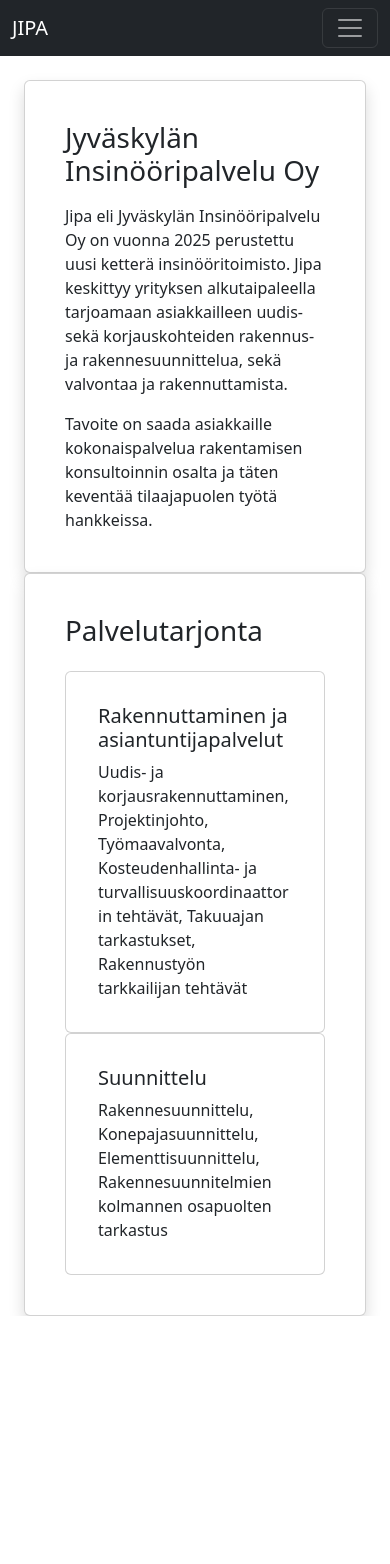
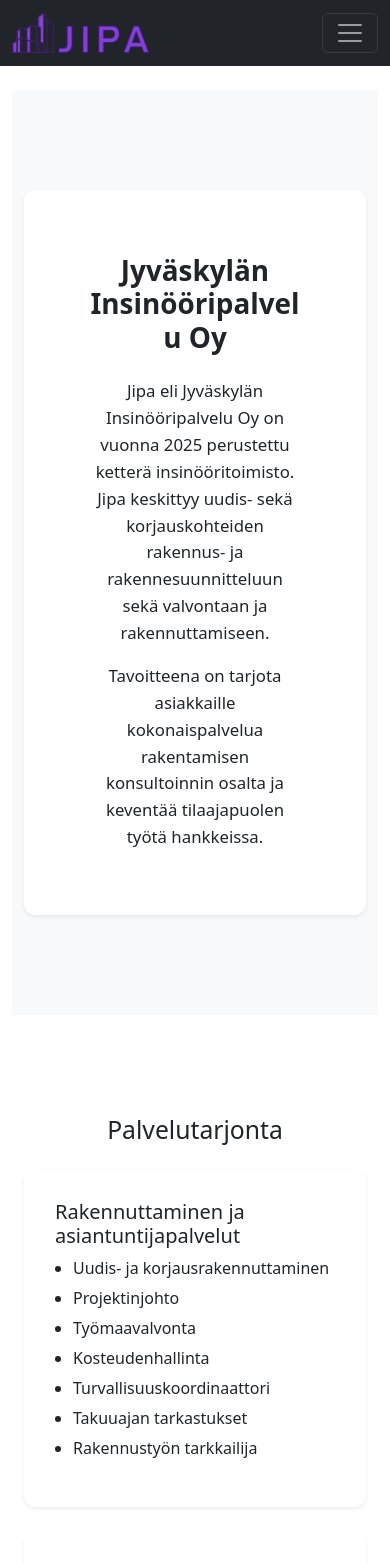
Before and after one commit to BigFatRat69/JiPaNaytto, a React (Vite) app in the folder frontend/: page / in a window 390 px wide. Shown: the top 1564 px of the page. Before the commit the page ends 1316 px from the top, so only its background shows below. Built offline with nearby package versions, Linux system fonts and the light colour scheme.

Commit message:
Add contacts page

```diff
--- a/frontend/src/App.jsx
+++ b/frontend/src/App.jsx
@@ -1,17 +1,20 @@
-import HomePage from "./components/HomePage";
+import HomePage from "./components/homePage";
 import Employees from "./components/Employees";
 import Projects from "./components/Projects";
-import Contact from "./components/Contact";
+import Contact from "./components/contact";
+import logo from "./assets/JIPA_logo.jpg"
 import { Routes, Route, Link } from "react-router-dom";
 
-import { Navbar, Nav, Container } from "react-bootstrap";
+import { Navbar, Nav, Container, Image } from "react-bootstrap";
 
 export default function App() {
 	return (
 		<>
 			<Navbar bg="dark" variant="dark" expand="lg">
 				<Container>
-					<Navbar.Brand as={Link} to="/">JIPA</Navbar.Brand>
+					<Navbar.Brand as={Link} to="/">
+					<Image src={logo} height="40" alt="JIPA logo" />
+					</Navbar.Brand>
 					<Navbar.Toggle aria-controls="basic-navbar-nav" />
 					<Navbar.Collapse id="basic-navbar-nav">
 						<Nav className="me-auto">
--- a/frontend/src/components/contact.jsx
+++ b/frontend/src/components/contact.jsx
@@ -1,7 +1,46 @@
+import { Container, Card } from "react-bootstrap";
+import backgroundImage from "../assets/contact-bg.jpg";
+
 export default function Contact() {
-	return (
-		<div>
-			<h1>Yhteystiedot</h1>
-		</div>
-	);
+  return (
+    <div
+      className="section-light"
+      style={{
+        backgroundImage: `url(${backgroundImage})`,
+        backgroundSize: "cover",
+        backgroundPosition: "center",
+        backgroundRepeat: "no-repeat",
+        padding: "100px 0",
+      }}
+    >
+      <Container className="py-5">
+        <h1 className="mb-5 text-center text-white">Yhteystiedot</h1>
+
+        {/* Company Info */}
+        <Card className="p-4 shadow-sm mb-4 border-0 contact-card">
+          <Card.Body className="text-center">
+            <Card.Title className="text-white">Jyväskylän Insinööripalvelu Oy</Card.Title>
+            <Card.Text className="text-white">
+              <strong>Osoite:</strong> Kirrintie 11, 40270 Jyväskylä<br />
+              <strong>Sähköposti:</strong> etunimi.sukunimi@jipa.fi<br />
+              <strong>Puhelinnumerot henkilöittäin:</strong> <a href="#" className="text-white">löydät täältä</a>
+            </Card.Text>
+          </Card.Body>
+        </Card>
+
+        {/* Billing Info */}
+        <Card className="p-4 shadow-sm border-0 contact-card">
+          <Card.Body className="text-center">
+            <Card.Title className="text-white">Laskutus</Card.Title>
+            <Card.Text className="text-white">
+              <strong>Verkkolaskutusosoite:</strong> 003734999895<br />
+              <strong>Välittäjän nimi:</strong> Apix Messaging Oy<br />
+              <strong>Operaattoritunnus:</strong> 003723327487<br />
+              <strong>Maksuehto:</strong> 30 pv tai sovittava erikseen
+            </Card.Text>
+          </Card.Body>
+        </Card>
+      </Container>
+    </div>
+  );
 }
--- a/frontend/src/components/homePage.jsx
+++ b/frontend/src/components/homePage.jsx
@@ -1,67 +1,73 @@
 import { Container, Card, Row, Col } from "react-bootstrap";
+
 export default function HomePage() {
 	return (
-		<Container className="mt-4">
-			<Card className="p-4 shadow">
-				<Card.Body>
-					<Card.Title as="h1" className="mb-3">
+		<>
+			<div className="section-light">
+				<Container>
+					<Card className="p-5 shadow-sm border-0">
+						<Card.Body className="text-center">
+							<Card.Title as="h1" className="mb-4">
 								Jyväskylän Insinööripalvelu Oy
 							</Card.Title>
 
 							<Card.Text>
 								Jipa eli Jyväskylän Insinööripalvelu Oy on vuonna 2025
-						perustettu uusi ketterä insinööritoimisto. Jipa keskittyy
-						yrityksen alkutaipaleella tarjoamaan asiakkailleen uudis-
-						sekä korjauskohteiden rakennus- ja rakennesuunnittelua,
-						sekä valvontaa ja rakennuttamista.
+								perustettu ketterä insinööritoimisto. Jipa keskittyy
+								uudis- sekä korjauskohteiden rakennus- ja
+								rakennesuunnitteluun sekä valvontaan ja rakennuttamiseen.
 							</Card.Text>
 
 							<Card.Text>
-						Tavoite on saada asiakkaille kokonaispalvelua rakentamisen
-						konsultoinnin osalta ja täten keventää tilaajapuolen työtä
-						hankkeissa.
+								Tavoitteena on tarjota asiakkaille kokonaispalvelua
+								rakentamisen konsultoinnin osalta ja keventää
+								tilaajapuolen työtä hankkeissa.
 							</Card.Text>
 						</Card.Body>
 					</Card>
+				</Container>
+			</div>
 
-			<Card className="p-4 shadow">
-				<Card.Body>
-					<Card.Title as="h1" className="mb-4">
-						Palvelutarjonta
-					</Card.Title>
+			<div className="section-white">
+				<Container>
+					<h2 className="mb-4 text-center">Palvelutarjonta</h2>
 
 					<Row>
-						<Col md={6}>
-							<Card className="p-3 h-100">
+						<Col md={6} className="mb-4">
+							<Card className="service-card h-100 shadow-sm">
 								<Card.Body>
-									<Card.Title>Rakennuttaminen ja asiantuntijapalvelut</Card.Title>
-									<Card.Text>
-										Uudis- ja korjausrakennuttaminen,
-										Projektinjohto, Työmaavalvonta,
-										Kosteudenhallinta- ja turvallisuuskoordinaattorin
-										tehtävät, Takuuajan tarkastukset, Rakennustyön
-										tarkkailijan tehtävät
-									</Card.Text>
+									<Card.Title>
+										Rakennuttaminen ja asiantuntijapalvelut
+									</Card.Title>
+									<ul>
+										<li>Uudis- ja korjausrakennuttaminen</li>
+										<li>Projektinjohto</li>
+										<li>Työmaavalvonta</li>
+										<li>Kosteudenhallinta</li>
+										<li>Turvallisuuskoordinaattori</li>
+										<li>Takuuajan tarkastukset</li>
+										<li>Rakennustyön tarkkailija</li>
+									</ul>
 								</Card.Body>
 							</Card>
 						</Col>
 
-						<Col md={6}>
-							<Card className="p-3 h-100">
+						<Col md={6} className="mb-4">
+							<Card className="service-card h-100 shadow-sm">
 								<Card.Body>
 									<Card.Title>Suunnittelu</Card.Title>
-									<Card.Text>
-										Rakennesuunnittelu, Konepajasuunnittelu,
-										Elementtisuunnittelu, Rakennesuunnitelmien
-										kolmannen osapuolten tarkastus
-									</Card.Text>
+									<ul>
+										<li>Rakennesuunnittelu</li>
+										<li>Konepajasuunnittelu</li>
+										<li>Elementtisuunnittelu</li>
+										<li>Kolmannen osapuolen tarkastus</li>
+									</ul>
 								</Card.Body>
 							</Card>
 						</Col>
 					</Row>
-
-				</Card.Body>
-			</Card>
 				</Container>
+			</div>
+		</>
 	);
 }
--- a/frontend/src/index.css
+++ b/frontend/src/index.css
@@ -1,111 +1,76 @@
-:root {
-  --text: #6b6375;
-  --text-h: #08060d;
-  --bg: #fff;
-  --border: #e5e4e7;
-  --code-bg: #f4f3ec;
-  --accent: #aa3bff;
-  --accent-bg: rgba(170, 59, 255, 0.1);
-  --accent-border: rgba(170, 59, 255, 0.5);
-  --social-bg: rgba(244, 243, 236, 0.5);
-  --shadow:
-    rgba(0, 0, 0, 0.1) 0 10px 15px -3px, rgba(0, 0, 0, 0.05) 0 4px 6px -2px;
-
-  --sans: system-ui, 'Segoe UI', Roboto, sans-serif;
-  --heading: system-ui, 'Segoe UI', Roboto, sans-serif;
-  --mono: ui-monospace, Consolas, monospace;
-
-  font: 18px/145% var(--sans);
-  letter-spacing: 0.18px;
-  color-scheme: light dark;
-  color: var(--text);
-  background: var(--bg);
-  font-synthesis: none;
-  text-rendering: optimizeLegibility;
-  -webkit-font-smoothing: antialiased;
-  -moz-osx-font-smoothing: grayscale;
-
-  @media (max-width: 1024px) {
-    font-size: 16px;
-  }
+.section-light {
+  background-color: #f8f9fa;
+  padding: 100px 0;
+  position: relative;
 }
 
-@media (prefers-color-scheme: dark) {
-  :root {
-    --text: #9ca3af;
-    --text-h: #f3f4f6;
-    --bg: #16171d;
-    --border: #2e303a;
-    --code-bg: #1f2028;
-    --accent: #c084fc;
-    --accent-bg: rgba(192, 132, 252, 0.15);
-    --accent-border: rgba(192, 132, 252, 0.5);
-    --social-bg: rgba(47, 48, 58, 0.5);
-    --shadow:
-      rgba(0, 0, 0, 0.4) 0 10px 15px -3px, rgba(0, 0, 0, 0.25) 0 4px 6px -2px;
-  }
-
-  #social .button-icon {
-    filter: invert(1) brightness(2);
-  }
+.section-white {
+  background-color: #ffffff;
+  padding: 100px 0;
 }
 
-body {
-  margin: 0;
+.card {
+  border-radius: 12px;
+  box-shadow: 0 2px 6px rgba(0,0,0,0.08);
+  transition: transform 0.2s, box-shadow 0.2s;
 }
 
-#root {
-  width: 1126px;
-  max-width: 100%;
-  margin: 0 auto;
-  text-align: center;
-  border-inline: 1px solid var(--border);
-  min-height: 100svh;
-  display: flex;
-  flex-direction: column;
-  box-sizing: border-box;
+.card:hover {
+  transform: translateY(-3px);
+  box-shadow: 0 4px 12px rgba(0,0,0,0.1);
 }
 
-h1,
-h2 {
-  font-family: var(--heading);
-  font-weight: 500;
-  color: var(--text-h);
+.service-card {
+  border: none;
+  border-radius: 12px;
+  padding: 15px;
+  transition: transform 0.2s, box-shadow 0.2s;
+  box-shadow: 0 2px 6px rgba(0,0,0,0.08);
+}
+
+.service-card:hover {
+  transform: translateY(-3px);
+  box-shadow: 0 4px 12px rgba(0,0,0,0.1);
+}
+
+.contact-card {
+  background-color: rgba(0, 0, 0, 0.5);
+  color: #ffffff;
+  border-radius: 12px;
+  box-shadow: 0 2px 6px rgba(0,0,0,0.08);
+  transition: transform 0.2s, box-shadow 0.2s;
+}
+
+.contact-card:hover {
+  transform: translateY(-3px);
+  box-shadow: 0 4px 12px rgba(0,0,0,0.1);
+}
+
+.contact-card a {
+  color: #ffffff;
+  text-decoration: underline;
 }
 
 h1 {
-  font-size: 56px;
-  letter-spacing: -1.68px;
-  margin: 32px 0;
-  @media (max-width: 1024px) {
-    font-size: 36px;
-    margin: 20px 0;
-  }
-}
-h2 {
-  font-size: 24px;
-  line-height: 118%;
-  letter-spacing: -0.24px;
-  margin: 0 0 8px;
-  @media (max-width: 1024px) {
-    font-size: 20px;
-  }
-}
-p {
-  margin: 0;
+  font-weight: 600;
+  margin-bottom: 40px;
 }
 
-code,
-.counter {
-  font-family: var(--mono);
-  display: inline-flex;
-  border-radius: 4px;
-  color: var(--text-h);
+h2 {
+  font-weight: 500;
+  margin-bottom: 30px;
+  text-align: center;
 }
 
-code {
-  font-size: 15px;
-  line-height: 135%;
-  padding: 4px 8px;
-  background: var(--code-bg);
+p {
+  font-size: 1.05rem;
+  line-height: 1.6;
 }
+
+ul {
+  padding-left: 18px;
+}
+
+li {
+  margin-bottom: 6px;
+}
--- a/frontend/src/main.jsx
+++ b/frontend/src/main.jsx
@@ -3,6 +3,7 @@ import { createRoot } from 'react-dom/client'
 import { BrowserRouter } from 'react-router-dom'
 
 import 'bootstrap/dist/css/bootstrap.min.css';
+import './index.css'
 
 import App from './App.jsx'
 
```
Also changed, not shown: frontend/src/assets/JIPA_logo.jpg (added), frontend/src/assets/contact-bg.jpg (added). Lines whose indentation alone changed are shown as unchanged.
